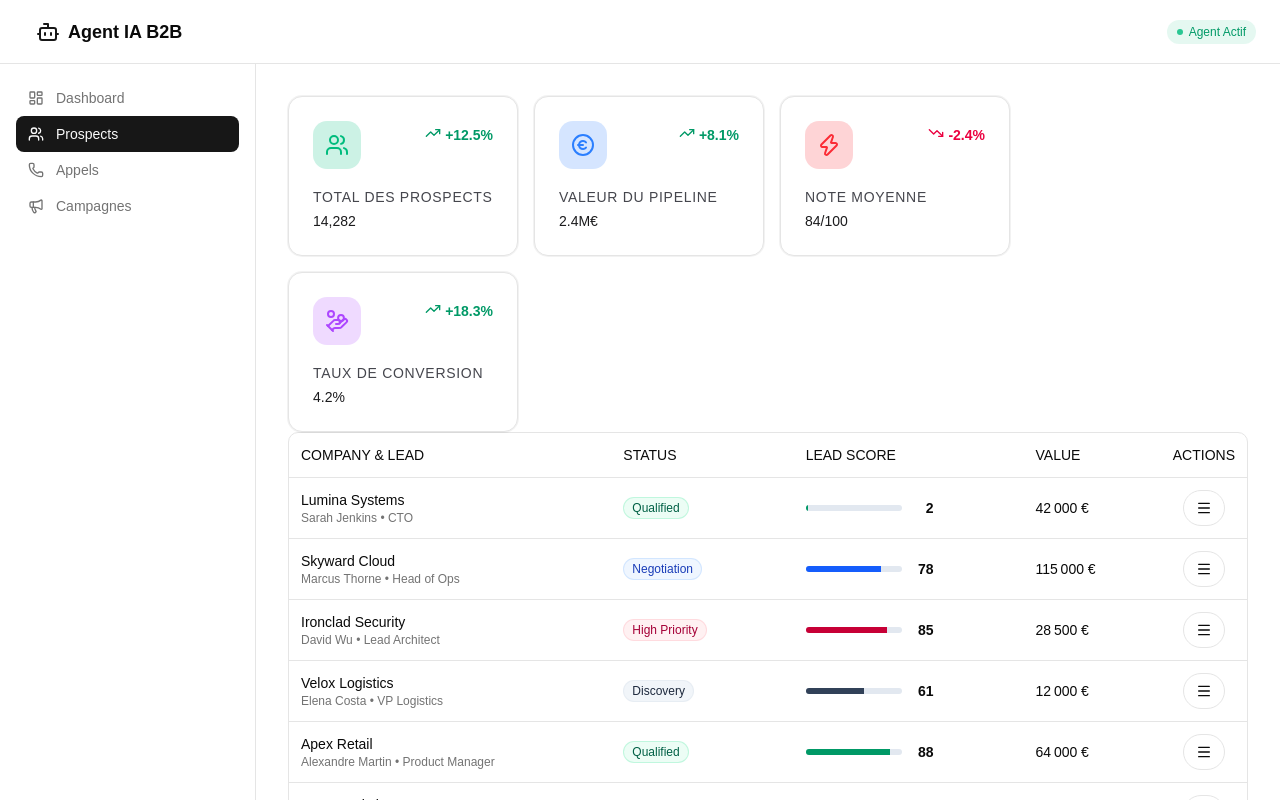
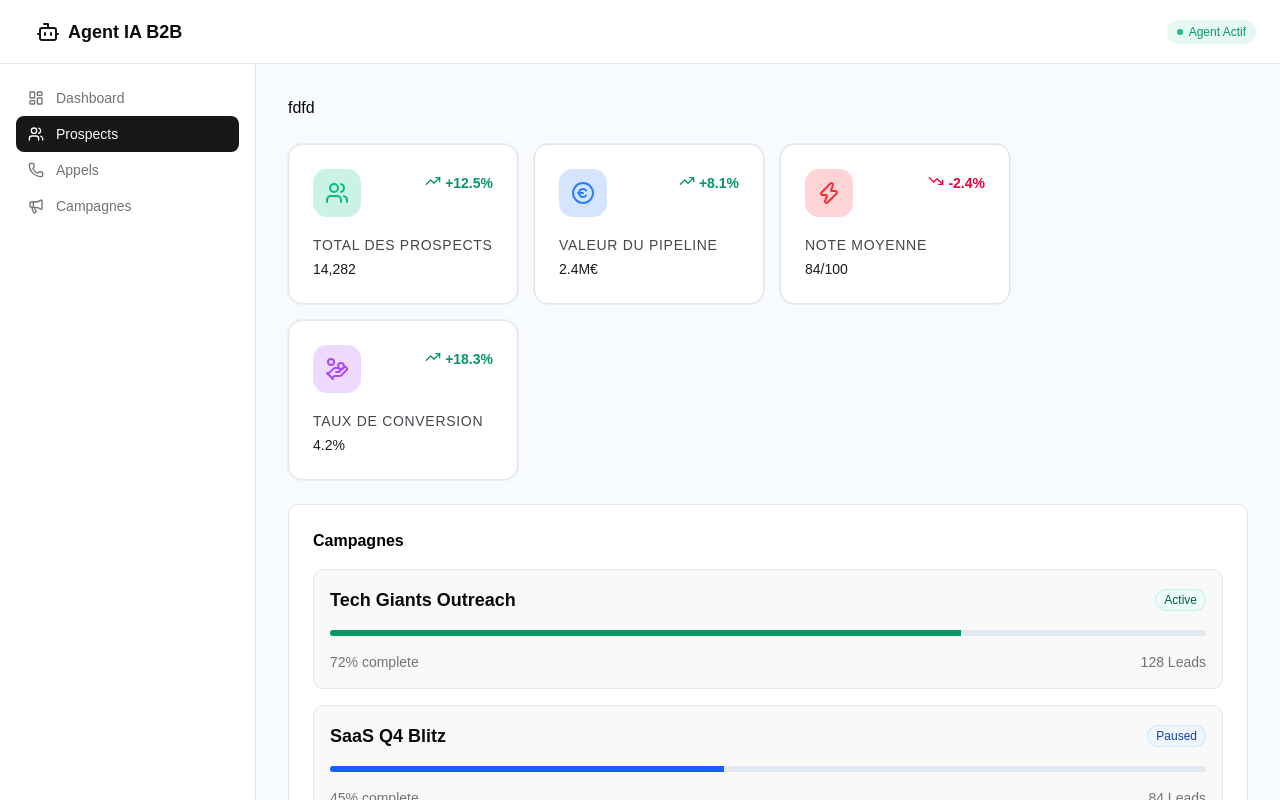
Before and after one commit to 95902/Agent-IA-de-prospection-B2B-, a React (Vite) app: page /prospects in a window 1280 px wide. Shown: the top 800 px of the page. Built offline with nearby package versions, Linux system fonts and the light colour scheme.

Commit message:
ajout du compagnhealth

```diff
--- /dev/null
+++ b/src/components/CampagneHealth.tsx
@@ -0,0 +1,93 @@
+import { Badge } from "./ui/badge";
+import { Progress } from "./ui/progress";
+
+interface Campaign {
+  title: string;
+  status: "Active" | "Paused" | "Draft" | "Completed";
+  completionPercentage: number;
+  leadsCount: number;
+}
+
+const campaignsSeed: Campaign[] = [
+  {
+    title: "Tech Giants Outreach",
+    status: "Active",
+    completionPercentage: 72,
+    leadsCount: 128,
+  },
+  {
+    title: "SaaS Q4 Blitz",
+    status: "Paused",
+    completionPercentage: 45,
+    leadsCount: 84,
+  },
+  {
+    title: "Startup Seed Hunt",
+    status: "Active",
+    completionPercentage: 91,
+    leadsCount: 312,
+  },
+];
+
+const getProgressColor = (status: Campaign["status"]) => {
+  switch (status) {
+    case "Active":
+      return "bg-emerald-600";
+    case "Paused":
+      return "bg-blue-600";
+    default:
+      return "bg-blue-600";
+  }
+};
+
+const getBadgeStyle = (status: Campaign["status"]) => {
+  switch (status) {
+    case "Active":
+      return "bg-emerald-50 text-emerald-800 hover:bg-emerald-50 border-emerald-200/60";
+    case "Paused":
+      return "bg-blue-50 text-blue-800 hover:bg-blue-50 border-blue-200/60";
+    default:
+      return "bg-slate-100 text-slate-800";
+  }
+};
+
+const HealthCard = ({ campaign }: { campaign: Campaign }) => {
+  return (
+    <div
+      className={`p-4 border cursor-pointer flex flex-col hover:bg-[#C6C6CD]/30 gap-4 rounded-lg bg-[#C6C6CD]/10 `}
+    >
+      <div className="flex items-center justify-between">
+        <div className="flex flex-col  gap-2">
+          <h3 className="text-lg font-semibold">{campaign.title}</h3>
+        </div>
+        <Badge variant="outline" className={getBadgeStyle(campaign.status)}>
+          {campaign.status}
+        </Badge>
+      </div>
+      <Progress
+        value={campaign.completionPercentage}
+        className="w-full shrink-0"
+        indicatorClassName={getProgressColor(campaign.status)}
+      />
+      <div className="flex items-center justify-between gap-2">
+        <p className="text-sm text-muted-foreground">
+          {campaign.completionPercentage}% complete
+        </p>
+        <p className="text-sm text-muted-foreground">
+          {campaign.leadsCount} Leads
+        </p>
+      </div>
+    </div>
+  );
+};
+
+export const CampagneHealth = () => {
+  return (
+    <div className="flex flex-col gap-4 p-6 bg-white border rounded-lg">
+      <h2 className="text-black font-bold">Campagnes</h2>
+      {campaignsSeed.map((campaign) => (
+        <HealthCard key={campaign.title} campaign={campaign} />
+      ))}
+    </div>
+  );
+};
--- /dev/null
+++ b/src/components/HeaderPropspect.tsx
@@ -0,0 +1,3 @@
+export const HeaderPropspect = () => {
+  return <div>fdfd</div>;
+};
--- a/src/components/KPICard.tsx
+++ b/src/components/KPICard.tsx
@@ -42,7 +42,7 @@ export const KPICard = ({
             <span> {`${isPositive ? "+" : "-"}${change}%`}</span>
           </div>
         </div>
-        <div className="">
+        <div>
           <p className="text-md text-[#45464D] tracking-wider leading-6  uppercase inter">
             {title}
           </p>
--- a/src/components/ProspectsTable.tsx
+++ b/src/components/ProspectsTable.tsx
@@ -87,7 +87,7 @@ export const ProspectsTable = ({ data }: DataTableProps) => {
   };
 
   return (
-    <div className="w-full overflow-hidden border rounded-lg">
+    <div className="w-full overflow-hidden border rounded-lg bg-white">
       <Table className="w-full">
         <TableHeader>
           <TableRow>
--- a/src/routes/__root.tsx
+++ b/src/routes/__root.tsx
@@ -16,9 +16,9 @@ import { Navigation } from "@/components/ui/Navigation";
 const RootLayout = () => {
   const [mobileOpen, setMobileOpen] = useState(false);
   return (
-    <div className="flex min-h-screen flex-col bg-background text-foreground">
+    <div className="flex h-screen flex-col bg-background text-foreground">
       <header className="sticky top-0 z-40 flex h-16 items-center justify-between border-b bg-background/95 px-4 backdrop-blur md:px-6">
-        <div className="flex items-center gap-3">
+        <div className="flex items-center gap-3 h-64">
           <Sheet open={mobileOpen} onOpenChange={setMobileOpen}>
             <SheetTrigger>
               <Button variant="ghost" size="icon" className="md:hidden">
@@ -52,7 +52,7 @@ const RootLayout = () => {
         <aside className="hidden w-64 border-r bg-card/50 p-4 md:block ">
           <Navigation />
         </aside>
-        <main className="flex-1 p-4 md:p-8">
+        <main className="flex-1  md:p-8 bg-blue-50/50 p-6 overflow-y-scroll">
           <Outlet />
         </main>
       </div>
--- a/src/routes/prospects.tsx
+++ b/src/routes/prospects.tsx
@@ -14,6 +14,8 @@ import {
   Zap,
   type LucideIcon,
 } from "lucide-react";
+import { CampagneHealth } from "@/components/CampagneHealth";
+import { HeaderPropspect } from "@/components/HeaderPropspect";
 
 const KPICardSeed: KpiCardProps[] = [
   {
@@ -310,7 +312,8 @@ const PropspectTableSeed: PropspectTableProps[] = [
 ];
 const Prospects = () => {
   return (
-    <div>
+    <div className="flex flex-col gap-6">
+      <HeaderPropspect />
       <div className="flex flex-wrap gap-4">
         {KPICardSeed.map((kpi, index) => (
           <KPICard
@@ -325,6 +328,7 @@ const Prospects = () => {
           />
         ))}
       </div>
+      <CampagneHealth />
       <ProspectsTable data={PropspectTableSeed} />
     </div>
   );
```
